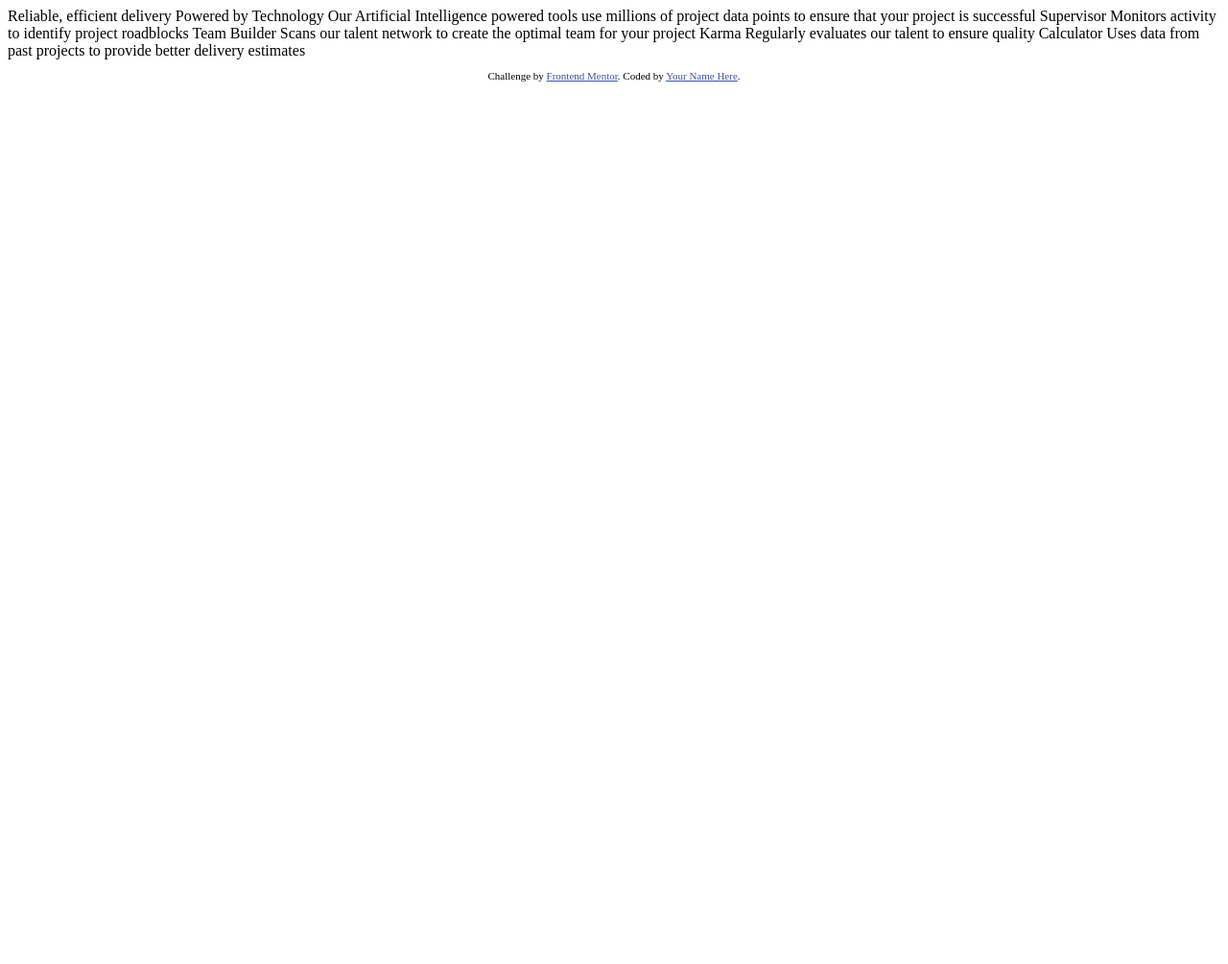
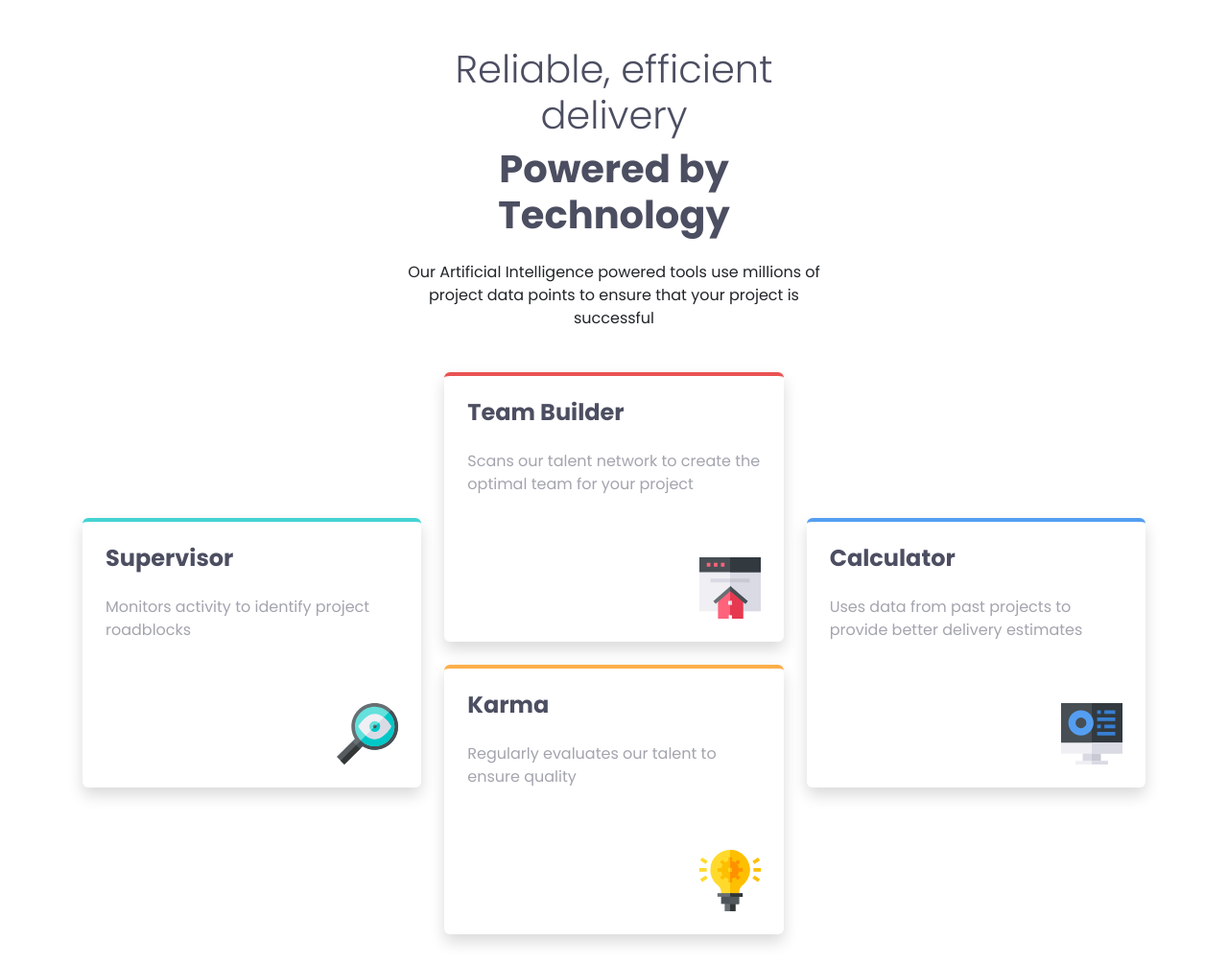
Before and after one commit to The-Lone-Druid/four-card-feature-section, a website: page index.html in a window 1280 px wide. Shown: the whole page at 96% size. Before the commit the page ends 800 px from the top, so only its background shows below. Drawn offline with Linux system fonts and the light colour scheme.

Commit message:
* Challenge complete.

```diff
--- a/index.html
+++ b/index.html
@@ -1,45 +1,101 @@
 <!DOCTYPE html>
 <html lang="en">
   <head>
-  <meta charset="UTF-8">
-  <meta name="viewport" content="width=device-width, initial-scale=1.0"> <!-- displays site properly based on user's device -->
-
-  <link rel="icon" type="image/png" sizes="32x32" href="./images/favicon-32x32.png">
-
+    <meta charset="UTF-8" />
+    <meta name="viewport" content="width=device-width, initial-scale=1.0" />
+    <link
+      rel="icon"
+      type="image/png"
+      sizes="32x32"
+      href="./images/favicon-32x32.png"
+    />
+    <link rel="stylesheet" href="./dist/css/styles.css" />
     <title>Frontend Mentor | Four card feature section</title>
-
-  <!-- Feel free to remove these styles or customise in your own stylesheet 👍 -->
-  <style>
-    .attribution { font-size: 11px; text-align: center; }
-    .attribution a { color: hsl(228, 45%, 44%); }
-  </style>
   </head>
   <body>
-
+    <div class="container">
+      <div
+        class="d-flex align-items-center justify-content-center flex-column py-5"
+      >
+        <div class="col-md-5 mx-auto text-center">
+          <h1 class="fw-light text-fcfe-extra-dark-blue">
             Reliable, efficient delivery
+          </h1>
+          <h1 class="fw-bold text-fcfe-extra-dark-blue">
             Powered by Technology
-
-  Our Artificial Intelligence powered tools use millions of project data points
-  to ensure that your project is successful
-
-  Supervisor
+          </h1>
+          <p class="mt-4">
+            Our Artificial Intelligence powered tools use millions of project
+            data points to ensure that your project is successful
+          </p>
+        </div>
+        <div class="mt-4">
+          <div class="row align-items-center p-1">
+            <div class="col-lg-4 mb-4">
+              <div
+                class="bg-white shadow p-4 rounded overflow-hidden border-top border-fcfe-cyan border-4"
+              >
+                <h4 class="fw-bold text-fcfe-extra-dark-blue">Supervisor</h4>
+                <p class="mt-4 text-fcfe-grayish-blue">
                   Monitors activity to identify project roadblocks
-
+                </p>
+                <div class="d-flex justify-content-end">
+                  <img src="./images/icon-supervisor.svg" class="mt-5" alt="" />
+                </div>
+              </div>
+            </div>
+            <div class="col-lg-4 mb-4">
+              <div class="col-md-12 mb-4">
+                <div
+                  class="bg-white shadow p-4 rounded overflow-hidden border-top border-fcfe-red border-4"
+                >
+                  <h4 class="fw-bold text-fcfe-extra-dark-blue">
                     Team Builder
-  Scans our talent network to create the optimal team for your project
-
-  Karma
+                  </h4>
+                  <p class="mt-4 text-fcfe-grayish-blue">
+                    Scans our talent network to create the optimal team for your
+                    project
+                  </p>
+                  <div class="d-flex justify-content-end">
+                    <img
+                      src="./images/icon-team-builder.svg"
+                      class="mt-5"
+                      alt=""
+                    />
+                  </div>
+                </div>
+              </div>
+              <div class="col-md-12">
+                <div
+                  class="bg-white shadow p-4 rounded overflow-hidden border-top border-fcfe-orange border-4"
+                >
+                  <h4 class="fw-bold text-fcfe-extra-dark-blue">Karma</h4>
+                  <p class="mt-4 text-fcfe-grayish-blue">
                     Regularly evaluates our talent to ensure quality
-
-  Calculator
-  Uses data from past projects to provide better delivery estimates
-
-
-  <footer>
-    <p class="attribution">
-      Challenge by <a href="https://www.frontendmentor.io?ref=challenge" target="_blank">Frontend Mentor</a>.
-      Coded by <a href="#">Your Name Here</a>.
                   </p>
-  </footer>
+                  <div class="d-flex justify-content-end">
+                    <img src="./images/icon-karma.svg" class="mt-5" alt="" />
+                  </div>
+                </div>
+              </div>
+            </div>
+            <div class="col-lg-4 mb-4">
+              <div
+                class="bg-white shadow p-4 rounded overflow-hidden border-top border-fcfe-blue border-4"
+              >
+                <h4 class="fw-bold text-fcfe-extra-dark-blue">Calculator</h4>
+                <p class="mt-4 text-fcfe-grayish-blue">
+                  Uses data from past projects to provide better delivery
+                  estimates
+                </p>
+                <div class="d-flex justify-content-end">
+                  <img src="./images/icon-calculator.svg" class="mt-5" alt="" />
+                </div>
+              </div>
+            </div>
+          </div>
+        </div>
+      </div>
+    </div>
   </body>
 </html>
```
Also changed, not shown: package.json (+5 -2 lines), dist/css/styles.css (added), dist/css/styles.scss, 1 other file. Lines whose indentation alone changed are shown as unchanged.
